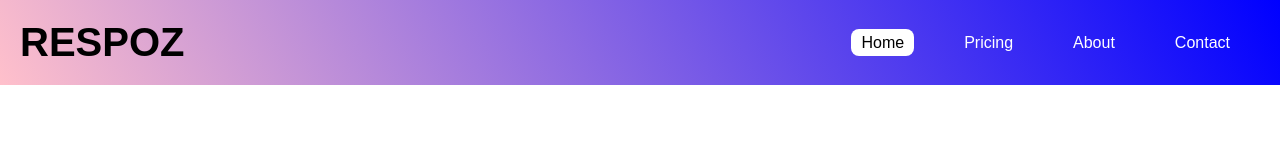
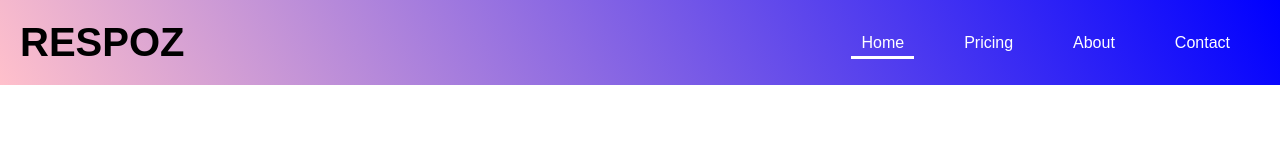
Before and after one commit to vatsal999/Navbar2, a plain HTML site: page index.html in a window 1280 px wide. In both pictures the pointer is over the link "Home". Drawn offline with Linux system fonts and the light colour scheme.

Commit message:
added style to links

```diff
--- a/style.css
+++ b/style.css
@@ -21,7 +21,6 @@ a{
     box-sizing: border-box;
     margin: 0 20px;
     padding: 5px 10px;
-    border-radius: 8px;
 }
 .logo{
     font-size: 40px;
@@ -42,9 +41,11 @@ i{
     font-size: 30px;
     color: white;
 }
+a{
+    transition: ease 0.1s;
+}
 a:hover{
-    background-color: white;
-    color: black;
+    border-bottom: 3px solid white;
 }
 
 @media screen and (max-width:760px){
```
